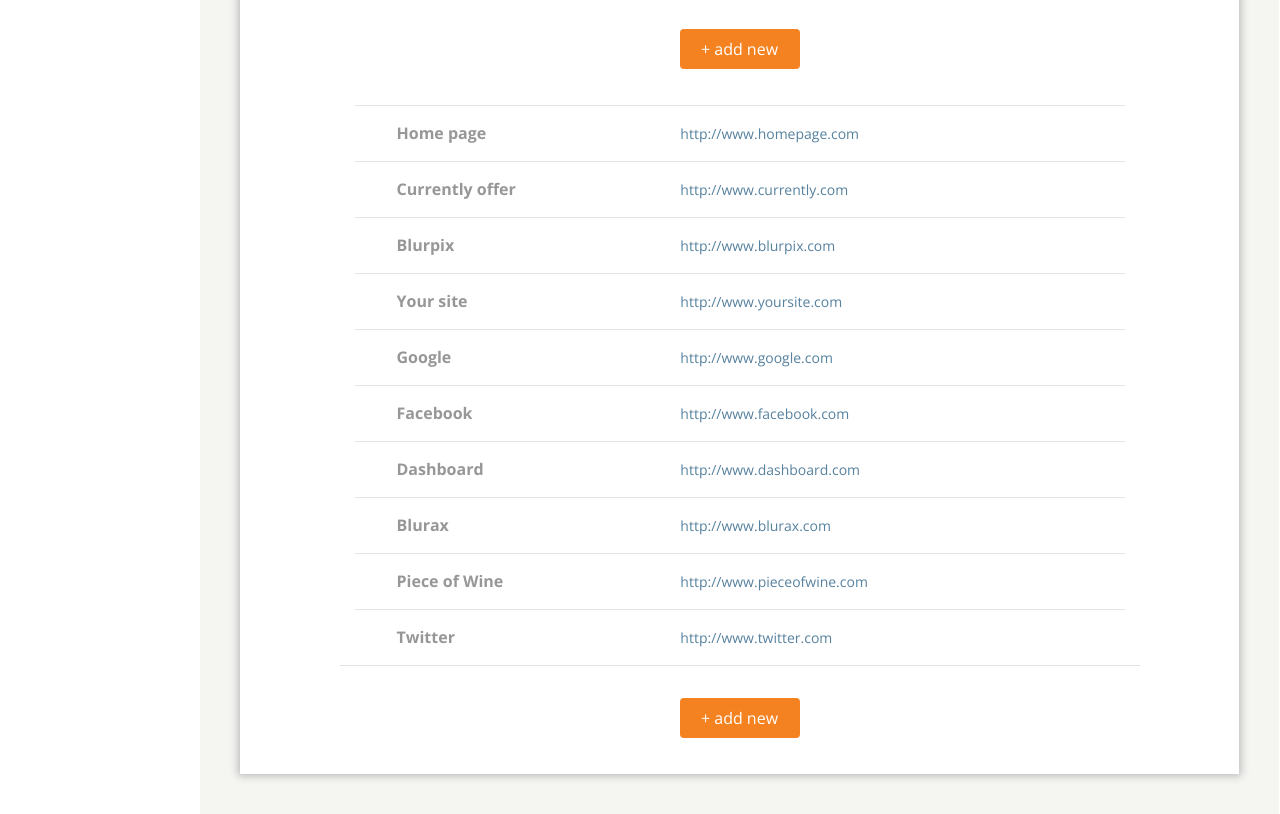
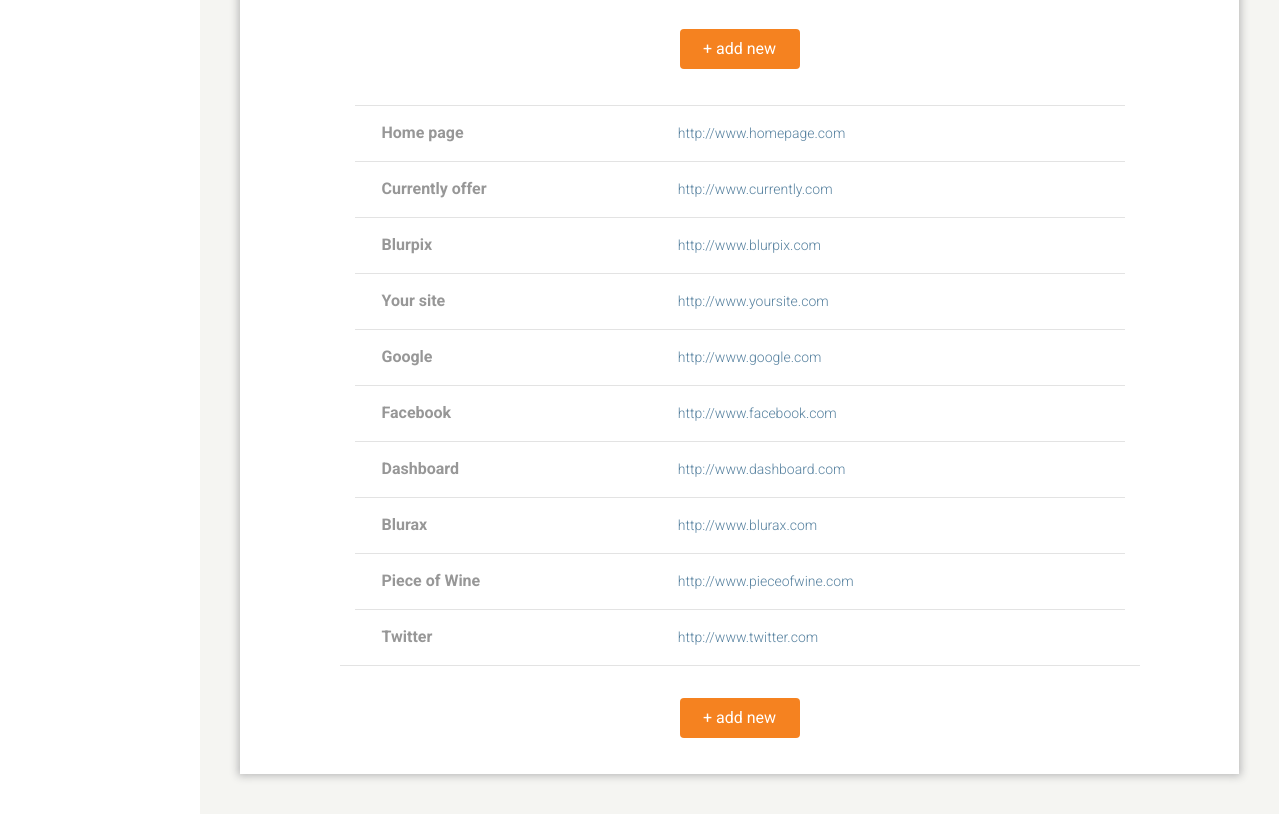
Before and after one commit to krollukasz/Project-dashboard_panel, a website: page index.html in a window 1280 px wide. Shown: the part 1017-1831 px from the top of the page. Drawn offline with nearby package versions, Linux system fonts and the light colour scheme.

Commit message:
Change project font

```diff
--- a/sass/_layout.scss
+++ b/sass/_layout.scss
@@ -1,4 +1,4 @@
-@import url('https://fonts.googleapis.com/css?family=Open+Sans:300,400,600,700');
+@import url("https://fonts.googleapis.com/css?family=Roboto:300,400,500,700,900");
 
 * {
   box-sizing: border-box;
@@ -8,7 +8,7 @@
 
 body {
   background-color: #fff;
-  font-family: "Open Sans", sans-serif;
+  font-family: "Roboto", sans-serif;
   position: relative;
 }
 
--- a/sass/_variables.scss
+++ b/sass/_variables.scss
@@ -31,5 +31,5 @@
 $large-link-font-size: 18px;
 
 /* Font styles */
-$header-font: "Open Sans";
-$paragraph-font: "Open Sans";
+$header-font: "Roboto";
+$paragraph-font: "Roboto";
```
Also changed, not shown: css/style.css, 1 other file.
